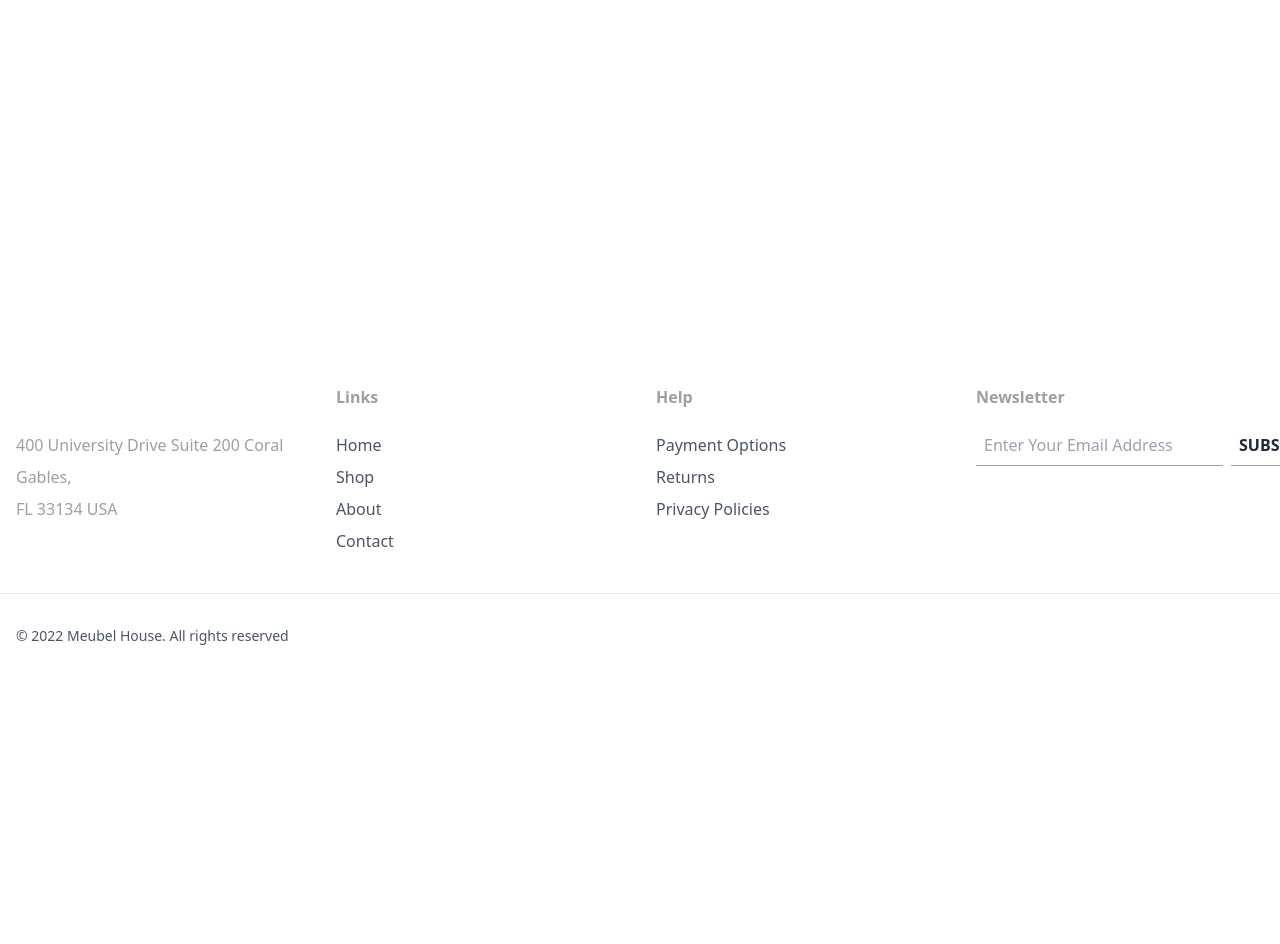
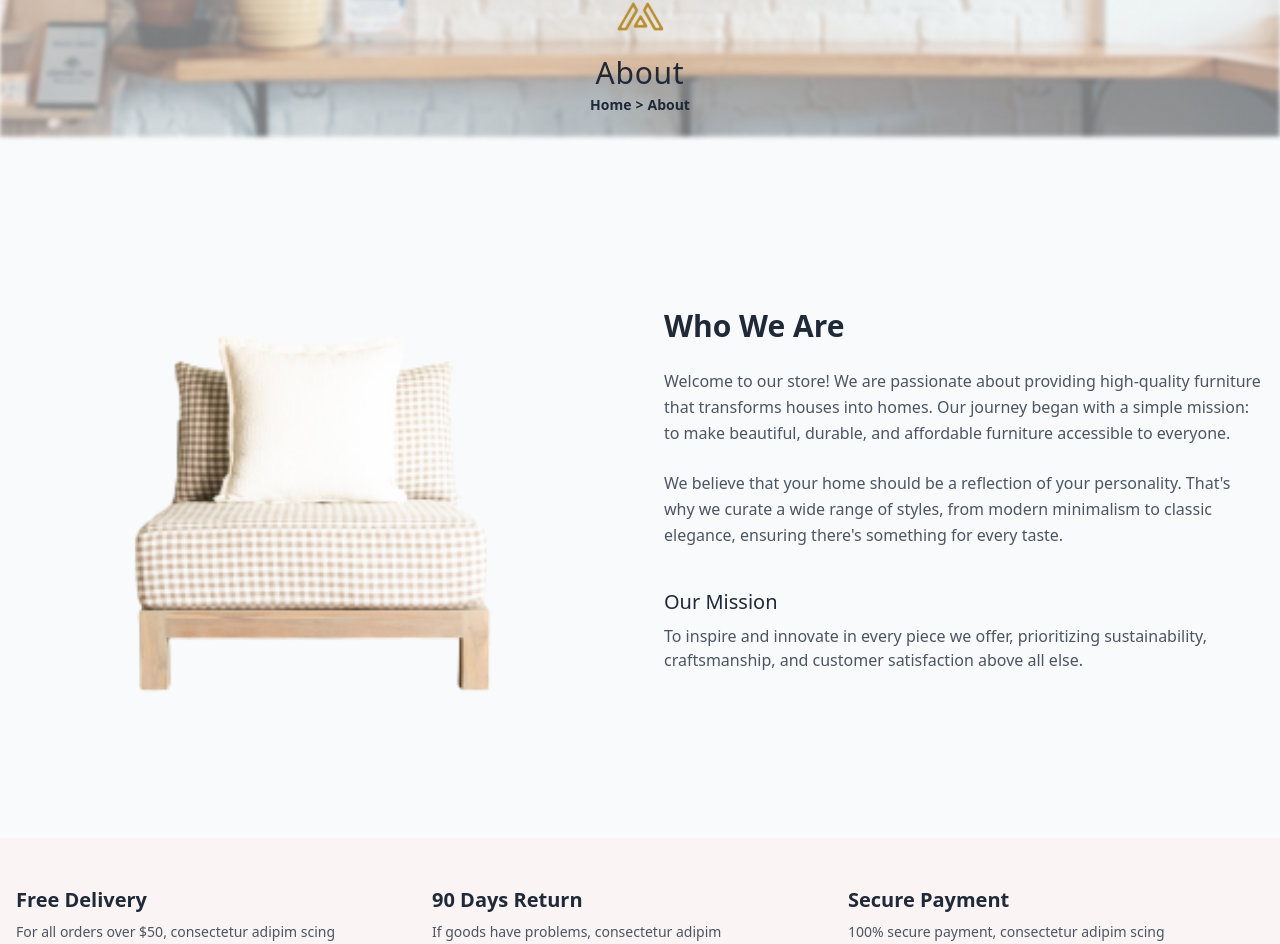
Before and after one commit to codewith-adnan/e-commerce, a React (Create React App) app: page /pages/about in a window 1280 px wide. Shown: the part 106-1050 px from the top of the page. Before the commit the page ends 800 px from the top, so only its background shows below. Built offline with nearby package versions, Linux system fonts and the light colour scheme.

Commit message:
add about section

```diff
--- a/src/App.tsx
+++ b/src/App.tsx
@@ -16,6 +16,7 @@ import ViewCart from './Pages/viewcart';
 import Checkout from './Pages/chekout';
 import ContactUs from './Pages/contact';
 import MyBlog from './Pages/myblogs'
+import About from './Pages/About';
 
 function App() {
   const [showCart, setShowCart] = useState(false);
@@ -34,12 +35,13 @@ function App() {
           <Routes>
             <Route path="/pages/home" element={<Home />} />
             <Route path="/pages/shop" element={<Shop />} />
+            <Route path="/pages/about" element={<About />} />
             <Route path="/pages/singleproduct" element={<SingleProductPage />} />
             <Route path="/pages/myacount" element={<MyAcount />} />
-            <Route path="/pages/viewcart" element={<ViewCart/>}/>
-            <Route path="/pages/checkout" element={<Checkout/>}/>
-            <Route path="/pages/contact" element={<ContactUs/>}/>
-            <Route path="/pages/myblogs" element={<MyBlog/>}/>
+            <Route path="/pages/viewcart" element={<ViewCart />} />
+            <Route path="/pages/checkout" element={<Checkout />} />
+            <Route path="/pages/contact" element={<ContactUs />} />
+            <Route path="/pages/myblogs" element={<MyBlog />} />
             <Route path="/" element={<Home />} />
           </Routes>
         </main>
--- /dev/null
+++ b/src/Pages/About.tsx
@@ -0,0 +1,82 @@
+import React from 'react';
+import bannerBg from '../assets/images/Rectangle1.png';
+import meubelLogo from '../assets/icons/m tag.svg';
+import aboutImage from '../assets/images/Mask-group1.png'; // Reusing a product image for the About section
+
+const About: React.FC = () => {
+    return (
+        <div className="flex flex-col min-h-screen bg-gray-50 font-sans text-[#333]">
+            {/* Header Section */}
+            <header className="w-full">
+                <div className="relative h-48 overflow-hidden">
+                    <img
+                        src={bannerBg}
+                        alt="About Banner"
+                        className="absolute inset-0 w-full h-full object-cover object-bottom"
+                    />
+                    <div className="relative z-10 flex flex-col items-center justify-center h-full text-gray-800">
+                        <img src={meubelLogo} alt="Meubel Logo" className="h-18 w-auto" />
+                        <h1 className="text-3xl tracking-wide">About</h1>
+                        <p className="text-sm mt-1 font-bold flex flex-row">
+                            Home <p className="mx-1 font-bold">&gt;</p> About
+                        </p>
+                    </div>
+                </div>
+            </header>
+
+            {/* Main Content Section */}
+            <div className="flex-grow container mx-auto px-4 py-12">
+                <div className="flex flex-col md:flex-row items-center gap-12">
+                    {/* About Image */}
+                    <div className="w-full md:w-1/2">
+                        <img
+                            src={aboutImage}
+                            alt="About Us"
+                            className="w-full h-auto rounded-lg  object-cover"
+                        />
+                    </div>
+
+                    {/* About Text */}
+                    <div className="w-full md:w-1/2 space-y-6">
+                        <h2 className="text-3xl font-semibold text-gray-800">Who We Are</h2>
+                        <p className="text-gray-600 leading-relaxed">
+                            Welcome to our store! We are passionate about providing high-quality furniture that transforms houses into homes.
+                            Our journey began with a simple mission: to make beautiful, durable, and affordable furniture accessible to everyone.
+                        </p>
+                        <p className="text-gray-600 leading-relaxed">
+                            We believe that your home should be a reflection of your personality. That's why we curate a wide range of
+                            styles, from modern minimalism to classic elegance, ensuring there's something for every taste.
+                        </p>
+
+                        <div className="pt-4">
+                            <h3 className="text-xl font-medium text-gray-800 mb-2">Our Mission</h3>
+                            <p className="text-gray-600">
+                                To inspire and innovate in every piece we offer, prioritizing sustainability, craftsmanship, and customer satisfaction above all else.
+                            </p>
+                        </div>
+                    </div>
+                </div>
+            </div>
+
+            {/* Footer Features Section */}
+            <div className="bg-[#FAF4F4] py-12">
+                <div className="container mx-auto px-4 flex flex-wrap justify-around items-start text-gray-600 text-sm">
+                    <div className="w-full sm:w-1/3 mb-6 sm:mb-0 text-left">
+                        <h4 className="font-semibold text-gray-800 text-xl mb-2">Free Delivery</h4>
+                        <p className="max-w-xs">For all orders over $50, consectetur adipim scing elit.</p>
+                    </div>
+                    <div className="w-full sm:w-1/3 mb-6 sm:mb-0 text-left">
+                        <h4 className="font-semibold text-gray-800 text-xl mb-2">90 Days Return</h4>
+                        <p className="max-w-xs">If goods have problems, consectetur adipim scing elit.</p>
+                    </div>
+                    <div className="w-full sm:w-1/3 text-left">
+                        <h4 className="font-semibold text-gray-800 text-xl mb-2">Secure Payment</h4>
+                        <p className="max-w-xs">100% secure payment, consectetur adipim scing elit.</p>
+                    </div>
+                </div>
+            </div>
+        </div>
+    );
+};
+
+export default About;
```
